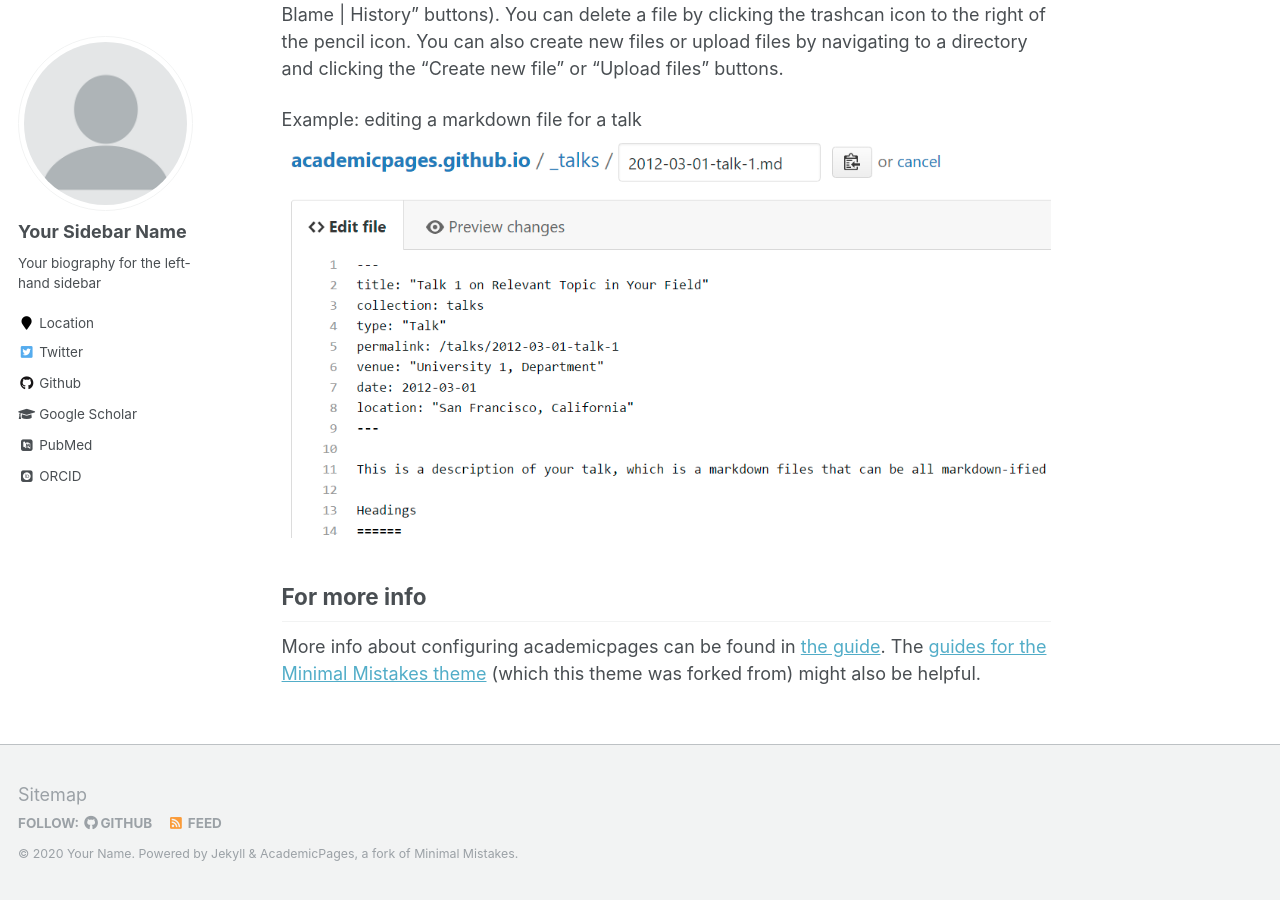
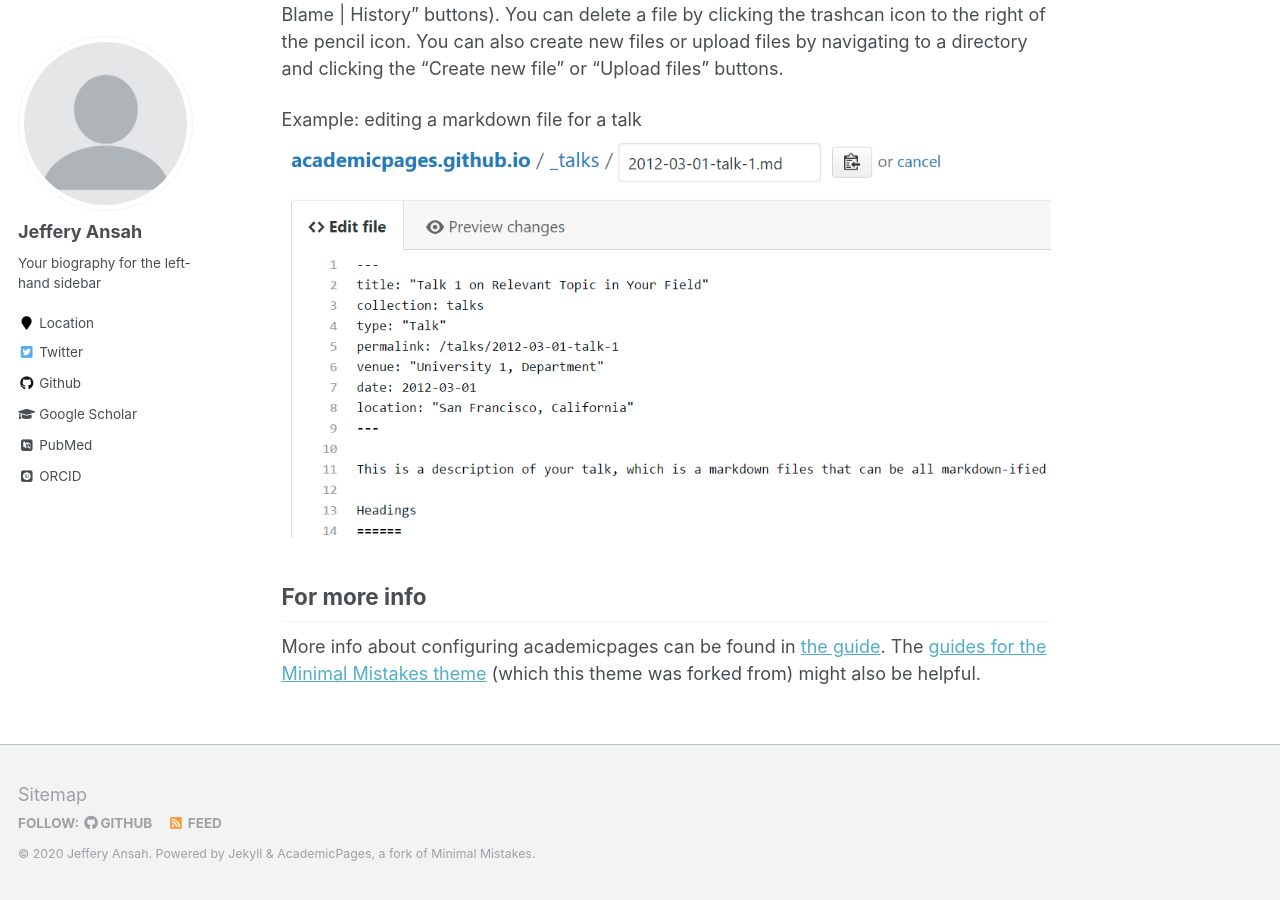
Before and after one commit to jefferyansah/jefferyansah.github.io, a Jekyll site: the page built from _pages/about.md, in a window 1280 px wide and 900 px high, scrolled down 2463 px. Built offline with Jekyll 4.4.1, drawn with Linux system fonts in a browser that asks for light colours; some web fonts are replaced; some of the changed text lies outside the part shown.

```diff
--- a/_config.yml
+++ b/_config.yml
@@ -7,13 +7,13 @@
 
 # Site Settings
 locale                   : "en-US"
-title                    : "Your Name / Site Title"
+title                    : "Web Portforlio"
 title_separator          : "-"
-name                     : &name "Your Name"
-description              : &description "personal description"
-url                      : https://academicpages.github.io # the base hostname & protocol for your site e.g. "https://mmistakes.github.io"
+name                     : &name "Jeffery Ansah"
+description              : &description " NLP Research Scientist"
+url                      : https://jefferyansah.github.io # the base hostname & protocol for your site e.g. "https://mmistakes.github.io"
 baseurl                  : "" # the subpath of your site, e.g. "/blog"
-repository               : "academicpages/academicpages.github.io"
+repository               : "jefferyansah/jefferyansah.github.io"
 teaser                   :  # filename of teaser fallback teaser image placed in /images/, .e.g. "500x300.png"
 breadcrumbs              : false # true, false (default)
 words_per_minute         : 160
@@ -80,7 +80,7 @@ analytics:
 
 # Site Author
 author:
-  name             : "Your Sidebar Name"
+  name             : "Jeffery Ansah"
   avatar           : "profile.png"
   bio              : "Your biography for the left-hand sidebar"
   location         : "Location"
```
